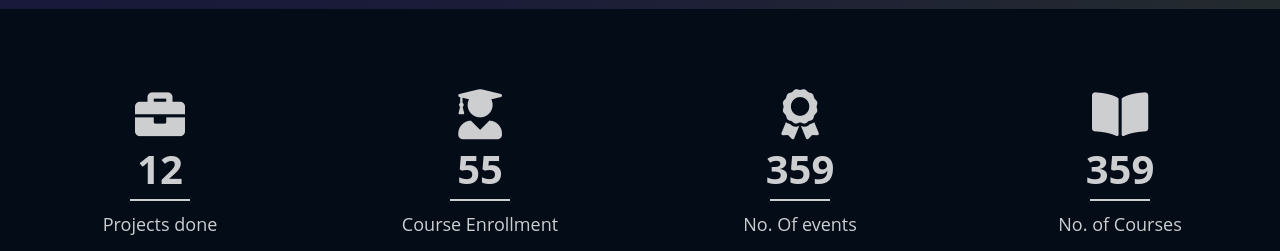
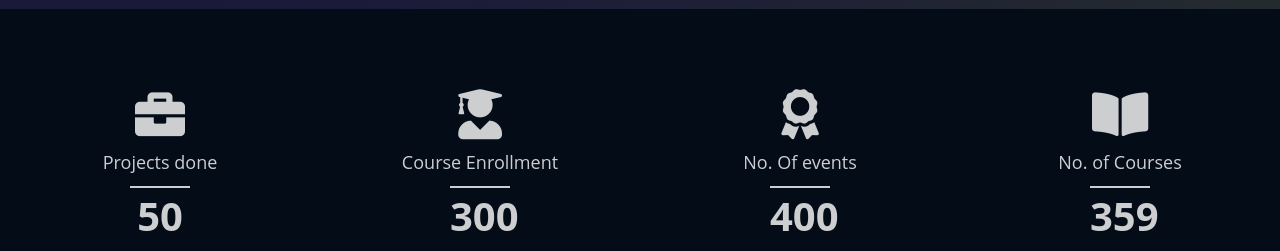
Before and after one commit to ciscoviit/ciscoviit.github.io, a React (Create React App) app: page / in a window 1280 px wide. Shown: the part 800-1051 px from the top of the page. Built offline with nearby package versions, Linux system fonts and the light colour scheme.

Commit message:
added counts in insights section

```diff
--- a/src/components/Insights/Insights.jsx
+++ b/src/components/Insights/Insights.jsx
@@ -1,34 +1,38 @@
 import React from 'react';
 import './insights.css';
+import CountUp from 'react-countup';
+
 
 const Insights = () => {
   return (
     <div id="projectFacts" className="sectionclassName">
       <div className="fullWidth eight columns">
         <div className="projectFactsWrap ">
-          <div className="item wow fadeInUpBig animated bg-transparent" data-number="12" style={{visibility : 'visible'}}>
+          <div className="item wow fadeInUpBig animated bg-transparent" data-number="12" style={{ visibility: 'visible' }}>
             <i className="fa fa-briefcase"></i>
-            <p id="number1" className="number">12</p>
-            <span></span>
             <p>Projects done</p>
+            <p className='number'><CountUp end={50} duration={5} /></p>
+
+
           </div>
-          <div className="item wow fadeInUpBig animated bg-transparent" data-number="55" style={{visibility : 'visible'}}>
+          <div className="item wow fadeInUpBig animated bg-transparent" data-number="55" style={{ visibility: 'visible' }}>
             <i className="fas fa-user-graduate"></i>
-            <p id="number2" className="number">55</p>
-            <span></span>
             <p>Course Enrollment</p>
+            <p className='number'><CountUp end={300} duration={5} /></p>
+
+
           </div>
-          <div className="item wow fadeInUpBig animated bg-transparent" data-number="359" style={{visibility : 'visible'}}>
+          <div className="item wow fadeInUpBig animated bg-transparent" data-number="359" style={{ visibility: 'visible' }}>
             <i className="fas fa-award"></i>
-            <p id="number3" className="number">359</p>
-            <span></span>
             <p>No. Of events</p>
+            <p className='number'><CountUp end={400} duration={5} /></p>
+
+
           </div>
-          <div className="item wow fadeInUpBig animated bg-transparent" data-number="359" style={{visibility : 'visible'}}>
+          <div className="item wow fadeInUpBig animated bg-transparent" data-number="359" style={{ visibility: 'visible' }}>
             <i className="fas fa-book-open"></i>
-            <p id="number3" className="number">359</p>
-            <span></span>
             <p>No. of Courses</p>
+            <p className='number'><CountUp end={359} duration={5} /></p>
           </div>
         </div>
       </div>
```
